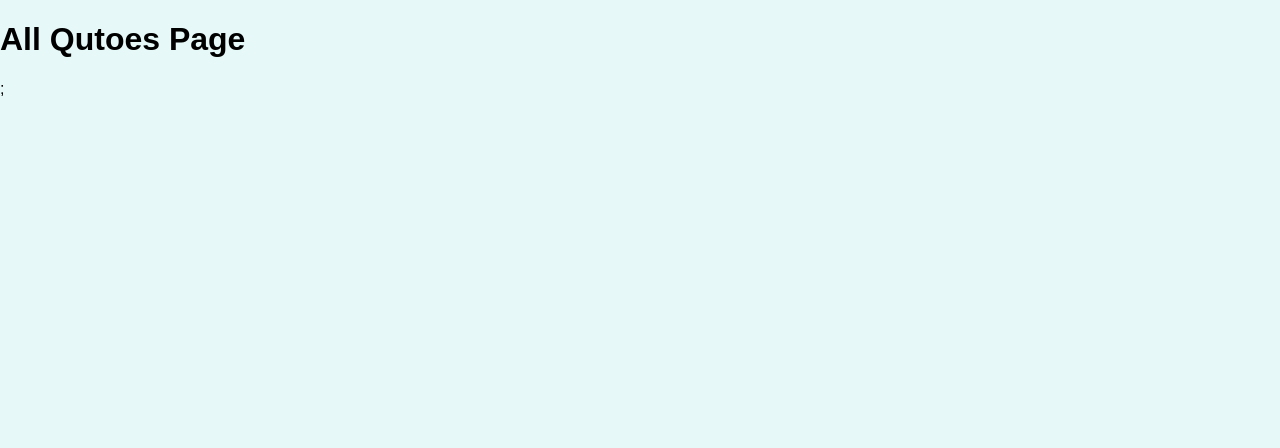
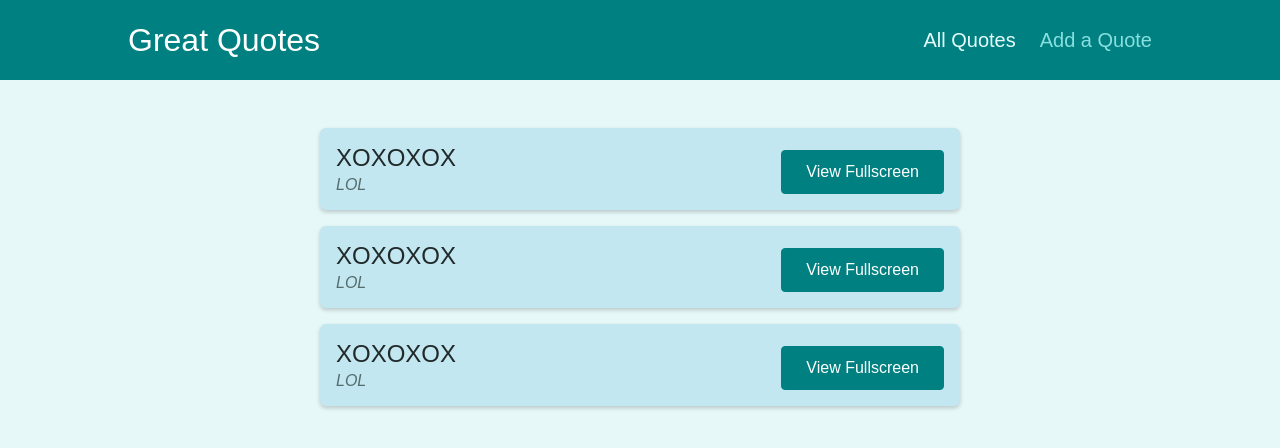
Before and after one commit to Mutotu/quotes-creator, a React (Create React App) app: page /quotes in a window 1280 px wide. Shown: the top 448 px of the page. Built offline with nearby package versions, Linux system fonts and the light colour scheme.

Commit message:
added layout and main navigation

```diff
--- a/src/App.js
+++ b/src/App.js
@@ -1,10 +1,12 @@
 import { Route, Switch, Redirect } from "react-router-dom";
+import Layout from "./components/layout/Layout";
 import AllQuotes from "./pages/AllQutoes";
 import NewQuotes from "./pages/NewQuotes";
 import QutoeDetail from "./pages/QuoteDetail";
 
 function App() {
   return (
+    <Layout>
       <Switch>
         <Route path='/' exact>
           <Redirect to='/quotes'> </Redirect>
@@ -19,6 +21,7 @@
           <NewQuotes />
         </Route>
       </Switch>
+    </Layout>
   );
 }
 
--- /dev/null
+++ b/src/components/layout/Layout.js
@@ -0,0 +1,14 @@
+import { Fragment } from "react";
+import classes from "./Layout.module.css";
+import MainNavigation from "./MainMavigation";
+
+const Layout = (props) => {
+  return (
+    <Fragment>
+      <MainNavigation />
+      <main className={classes.main}>{props.children}</main>
+    </Fragment>
+  );
+};
+
+export default Layout;
--- /dev/null
+++ b/src/components/layout/MainMavigation.js
@@ -0,0 +1,26 @@
+import { NavLink } from "react-router-dom";
+import classes from "./MainNavigation.module.css";
+
+const MainNavigation = () => {
+  return (
+    <header className={classes.header}>
+      <div className={classes.logo}>Great Quotes</div>
+      <nav className={classes.nav}>
+        <ul>
+          <li>
+            <NavLink to='quotes' activeClassName={classes.active}>
+              All Quotes
+            </NavLink>
+          </li>
+          <li>
+            <NavLink to='/new-quote' activeClassName={classes.active}>
+              Add a Quote
+            </NavLink>
+          </li>
+        </ul>
+      </nav>
+    </header>
+  );
+};
+
+export default MainNavigation;
--- a/src/components/quotes/QuoteItem.js
+++ b/src/components/quotes/QuoteItem.js
@@ -1,4 +1,5 @@
-import classes from './QuoteItem.module.css';
+import { Link } from "react-router-dom";
+import classes from "./QuoteItem.module.css";
 
 const QuoteItem = (props) => {
   return (
@@ -9,9 +10,9 @@
         </blockquote>
         <figcaption>{props.author}</figcaption>
       </figure>
-      <a className='btn'>
+      <Link className='btn' to={`/quotes/${props.id}`}>
         View Fullscreen
-      </a>
+      </Link>
     </li>
   );
 };
--- a/src/pages/AllQutoes.js
+++ b/src/pages/AllQutoes.js
@@ -1,5 +1,13 @@
+import QuoteList from "../components/quotes/QuoteList";
+
+const DUMMY_QUOTES = [
+  { id: "p1", author: "LOL", text: "XOXOXOX" },
+  { id: "p2", author: "LOL", text: "XOXOXOX" },
+  { id: "p3", author: "LOL", text: "XOXOXOX" },
+];
+
 const AllQuotes = () => {
-  return <h1>All Qutoes Page</h1>;
+  return <QuoteList quotes={DUMMY_QUOTES} />;
 };
 
 export default AllQuotes;
--- a/src/pages/NewQuotes.js
+++ b/src/pages/NewQuotes.js
@@ -1,5 +1,10 @@
+import QuoteForm from "../components/quotes/QuoteForm";
+
 const NewQuotes = () => {
-  return <h1>New Qutoes Page</h1>;
+  const addQuoteHandler = (quoteData) => {
+    console.log(quoteData);
+  };
+  return <QuoteForm onAddQuote={addQuoteHandler} />;
 };
 
 export default NewQuotes;
--- a/src/pages/QuoteDetail.js
+++ b/src/pages/QuoteDetail.js
@@ -1,12 +1,21 @@
 import { Fragment } from "react";
 import { Route, useParams } from "react-router-dom";
 import Comments from "../components/comments/Comments";
+import HighlightedQuote from "../components/quotes/HighlightedQuote";
+
+const DUMMY_QUOTES = [
+  { id: "p1", author: "LOL", text: "XOXOXOX" },
+  { id: "p2", author: "LOL", text: "XOXOXOX" },
+  { id: "p3", author: "LOL", text: "XOXOXOX" },
+];
 
 const QutoeDetail = () => {
   const params = useParams();
+  const quote = DUMMY_QUOTES.find((quote) => quote.id === params.quoteId);
+  if (!quote) return <p>No Quote found</p>;
   return (
     <Fragment>
-      <h1> Qutoes Detail Page</h1>
+      <HighlightedQuote text={quote.text} author={quote.author} />
       <p>{params.quoteId}</p>
       <Route path={`/quotes/${params.quoteId}/comments`}>
         <Comments />
```
Lines whose indentation alone changed are shown as unchanged.
